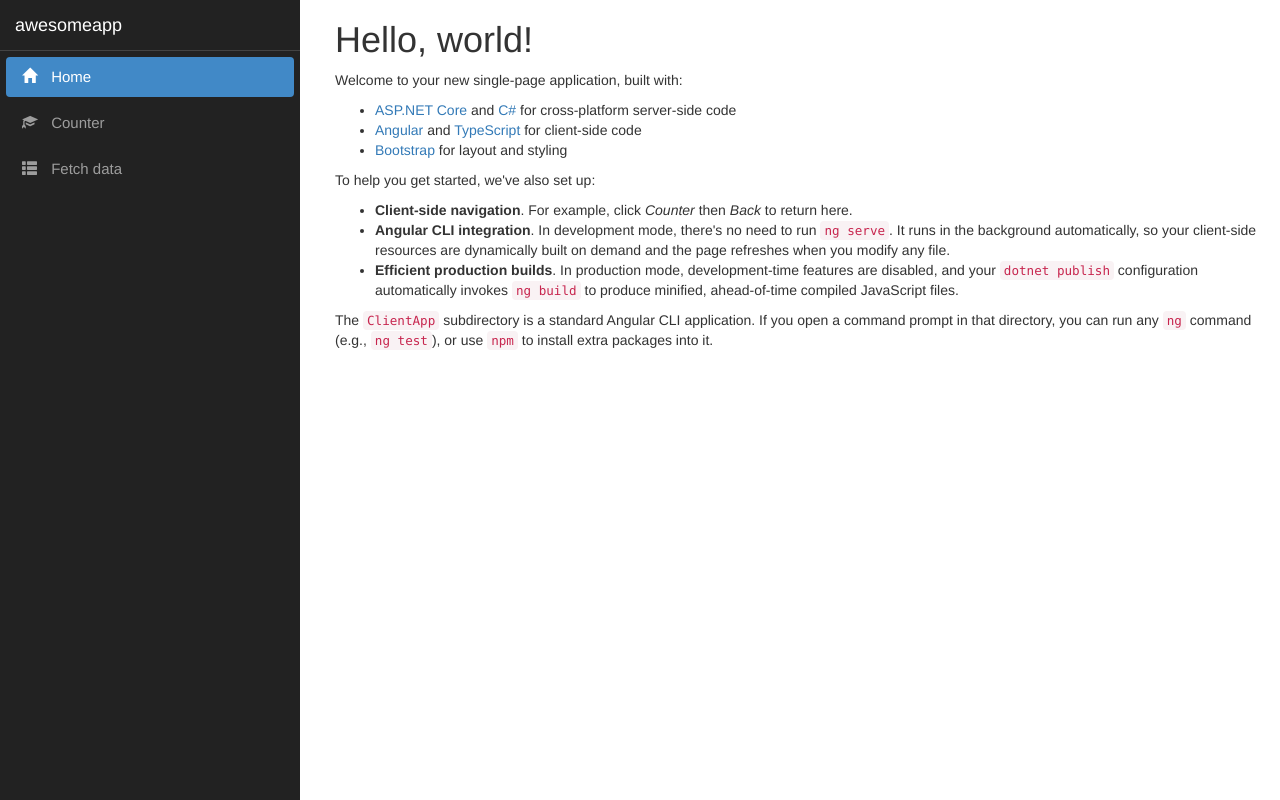
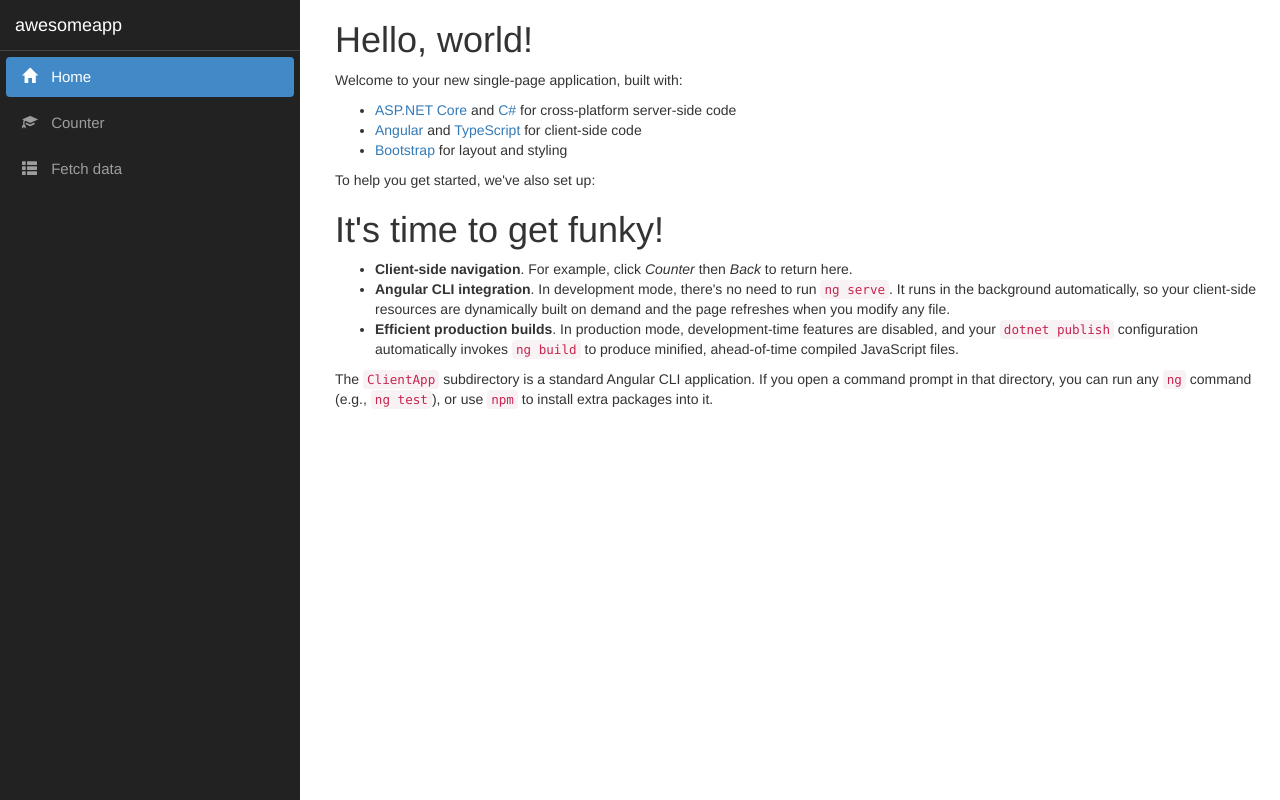
Before and after one commit to hoeriksen/git-noob, an Angular app in the folder awesomeapp/awesomeapp/ClientApp/: page / in a window 1280 px wide. Built offline with nearby package versions, Linux system fonts and the light colour scheme.

Commit message:
Feature 1 changes

```diff
--- a/awesomeapp/awesomeapp/ClientApp/src/app/fetch-data/fetch-data.component.ts
+++ b/awesomeapp/awesomeapp/ClientApp/src/app/fetch-data/fetch-data.component.ts
@@ -20,4 +20,5 @@
   temperatureC: number;
   temperatureF: number;
   summary: string;
+  awesomename: "Håvard";
 }
--- a/awesomeapp/awesomeapp/ClientApp/src/app/home/home.component.html
+++ b/awesomeapp/awesomeapp/ClientApp/src/app/home/home.component.html
@@ -6,6 +6,7 @@
   <li><a href='http://getbootstrap.com/'>Bootstrap</a> for layout and styling</li>
 </ul>
 <p>To help you get started, we've also set up:</p>
+<h1>It's time to get funky!</h1>
 <ul>
   <li><strong>Client-side navigation</strong>. For example, click <em>Counter</em> then <em>Back</em> to return here.</li>
   <li><strong>Angular CLI integration</strong>. In development mode, there's no need to run <code>ng serve</code>. It runs in the background automatically, so your client-side resources are dynamically built on demand and the page refreshes when you modify any file.</li>
```
